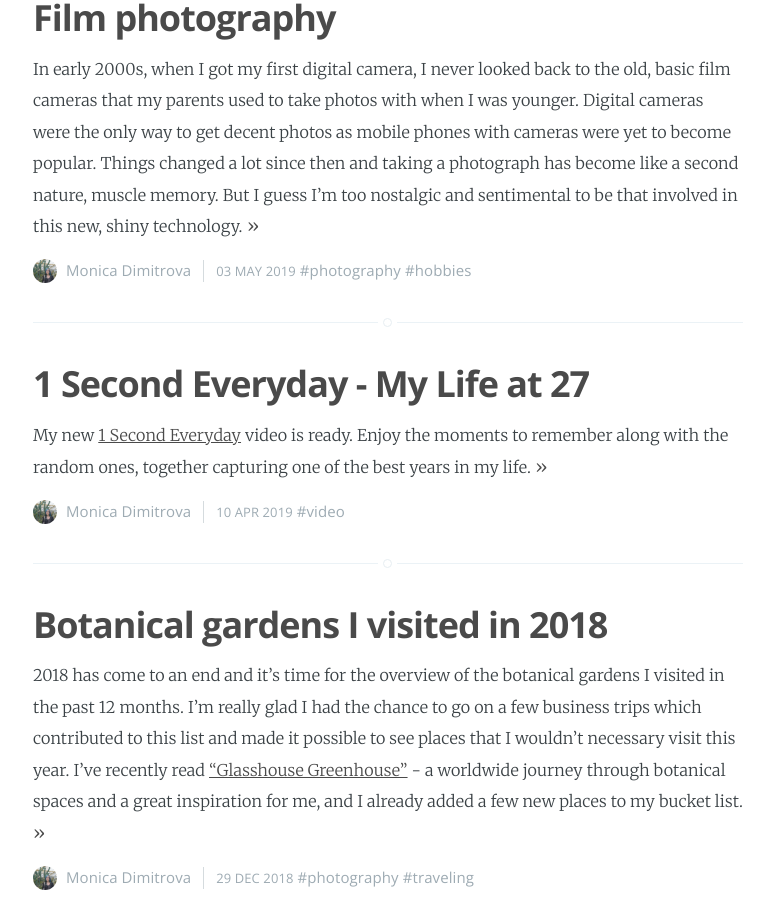
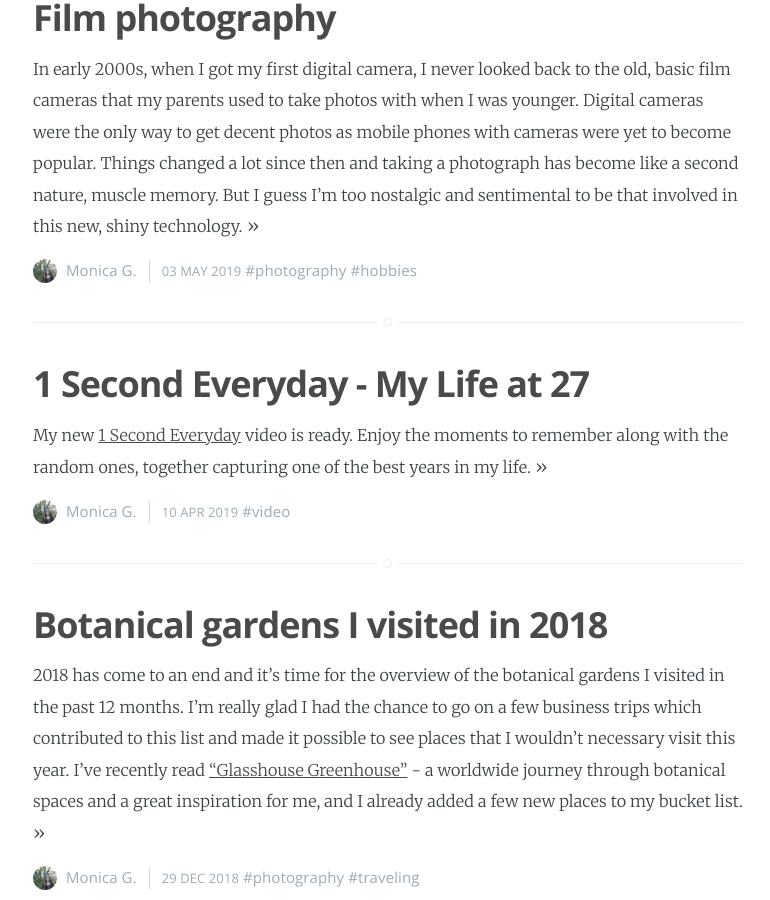
Before and after one commit to spiralnegative/spiralnegative.github.io, a Jekyll site: the page built from index.html, in a window 1280 px wide and 900 px high, scrolled down 413 px. Shown: the whole window, without its empty margins (252-1022 px from the left). Built offline with Jekyll 4.4.1, drawn with Linux system fonts in a browser that asks for light colours; the list of posts is cut into pages by our own code; some of the changed text lies outside the part shown.

Commit message:
Update author name

```diff
--- a/_config.yml
+++ b/_config.yml
@@ -13,6 +13,6 @@ gems: [jekyll-paginate]
 
 # Details for the RSS feed generator
 url:            http://spiralnegative.space
-author:         Monica Dimitrova
+author:         Monica G.
 bio:            Nature lover, Ruby developer, wannabe baker, tea drinker, cyberpunk enthusiast. INFJ 🐇
 permalink: /:title.html
```
Also changed, not shown: Gemfile.lock, 3 other files.
